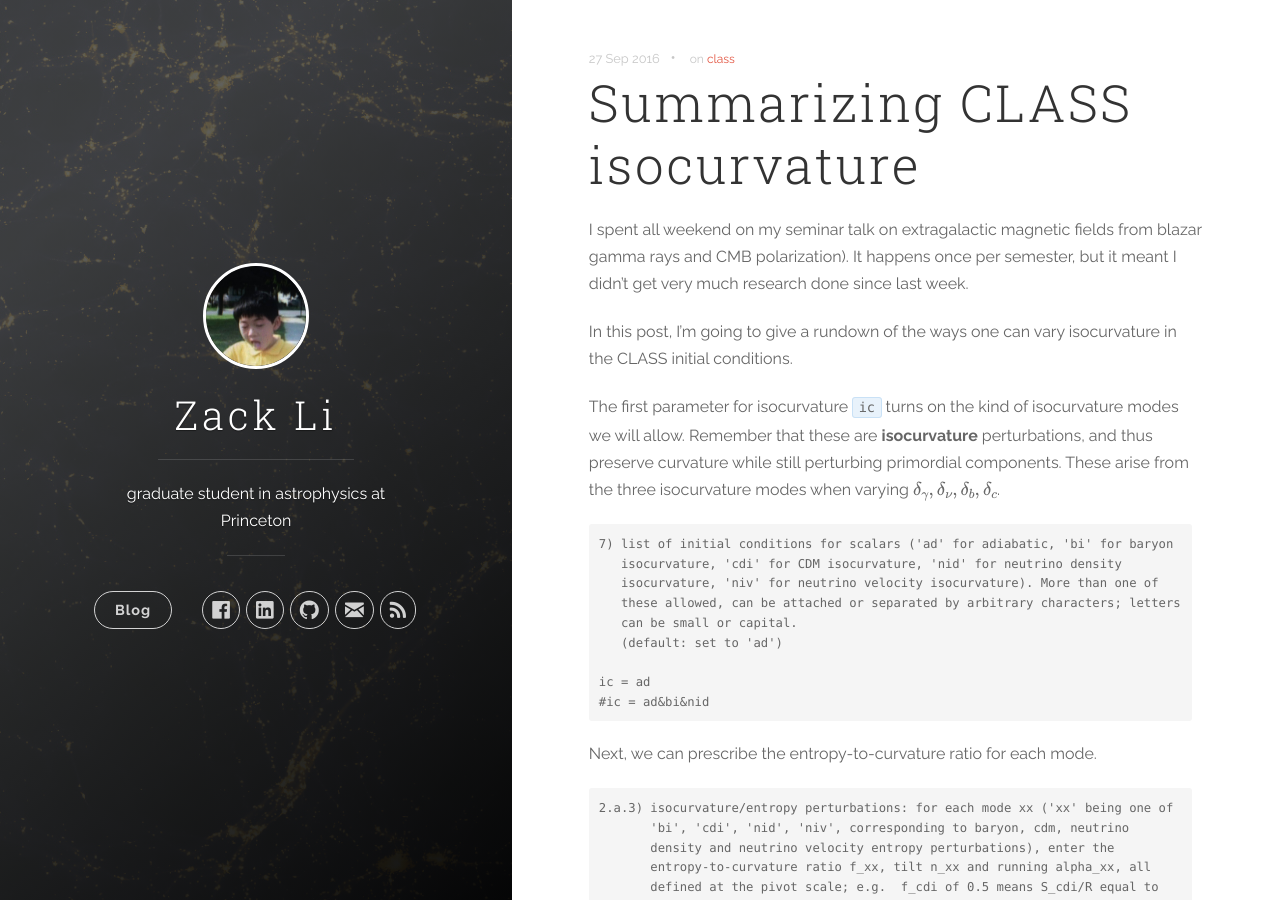
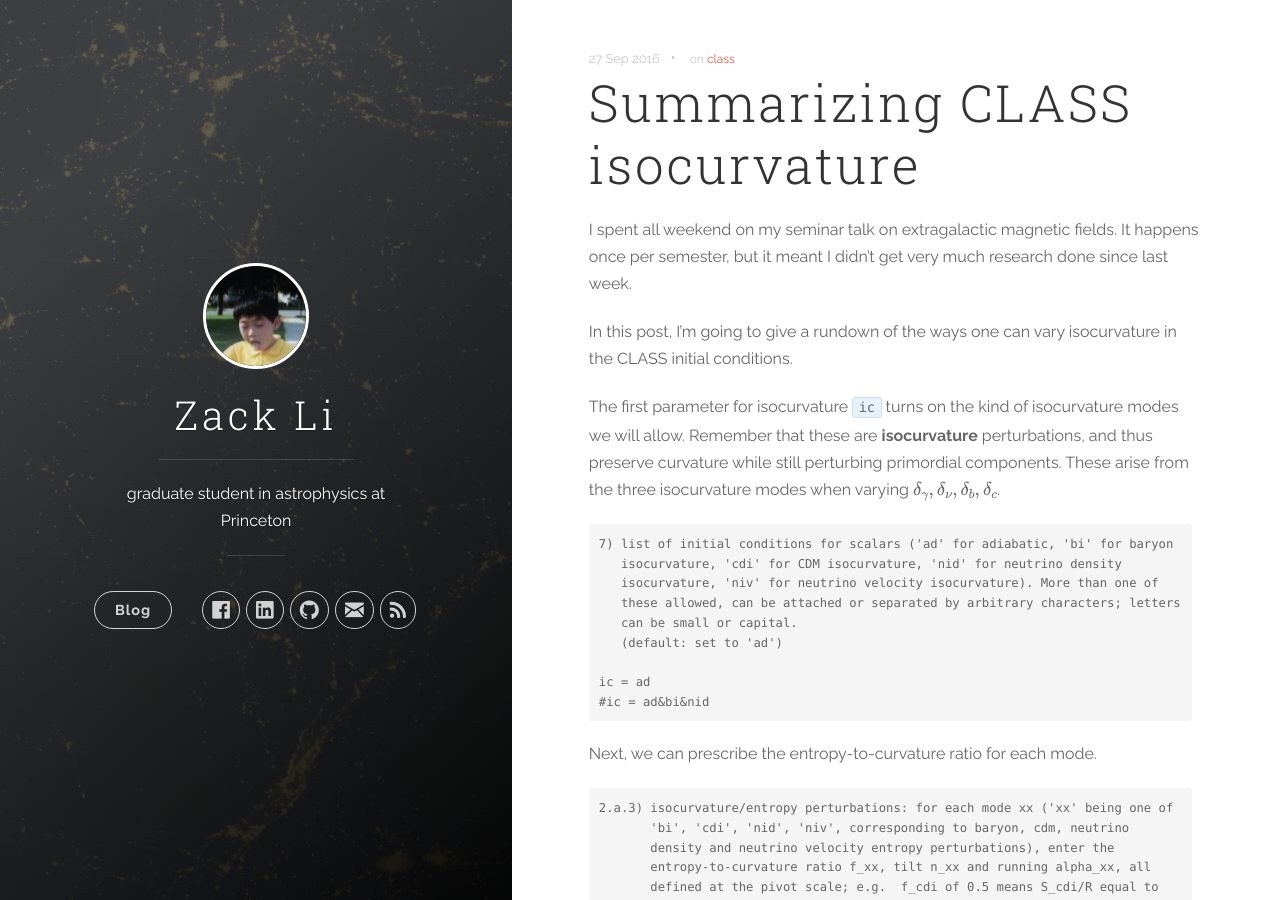
Before and after one commit to xzackli/xzackli.github.io, a Jekyll site: the page built from _posts/2016-09-27-summarizing-CLASS-isocurvature.markdown, in a window 1280 px wide and 900 px high. Built offline with Jekyll 4.4.1, drawn with Linux system fonts in a browser that asks for light colours; nearby versions of some CDN libraries; formulas are drawn with MathJax 3.

Commit message:
fix typo

```diff
--- a/_posts/2016-09-27-summarizing-CLASS-isocurvature.markdown
+++ b/_posts/2016-09-27-summarizing-CLASS-isocurvature.markdown
@@ -4,7 +4,7 @@ date:   2016-09-27 13:35:00
 categories: [class]
 tags: [class]
 ---
-I spent all weekend on my seminar talk on extragalactic magnetic fields from blazar gamma rays and CMB polarization). It happens once per semester, but it meant I didn't get very much research done since last week.
+I spent all weekend on my seminar talk on extragalactic magnetic fields. It happens once per semester, but it meant I didn't get very much research done since last week.
 
 In this post, I'm going to give a rundown of the ways one can vary isocurvature in the CLASS initial conditions.
 
```
